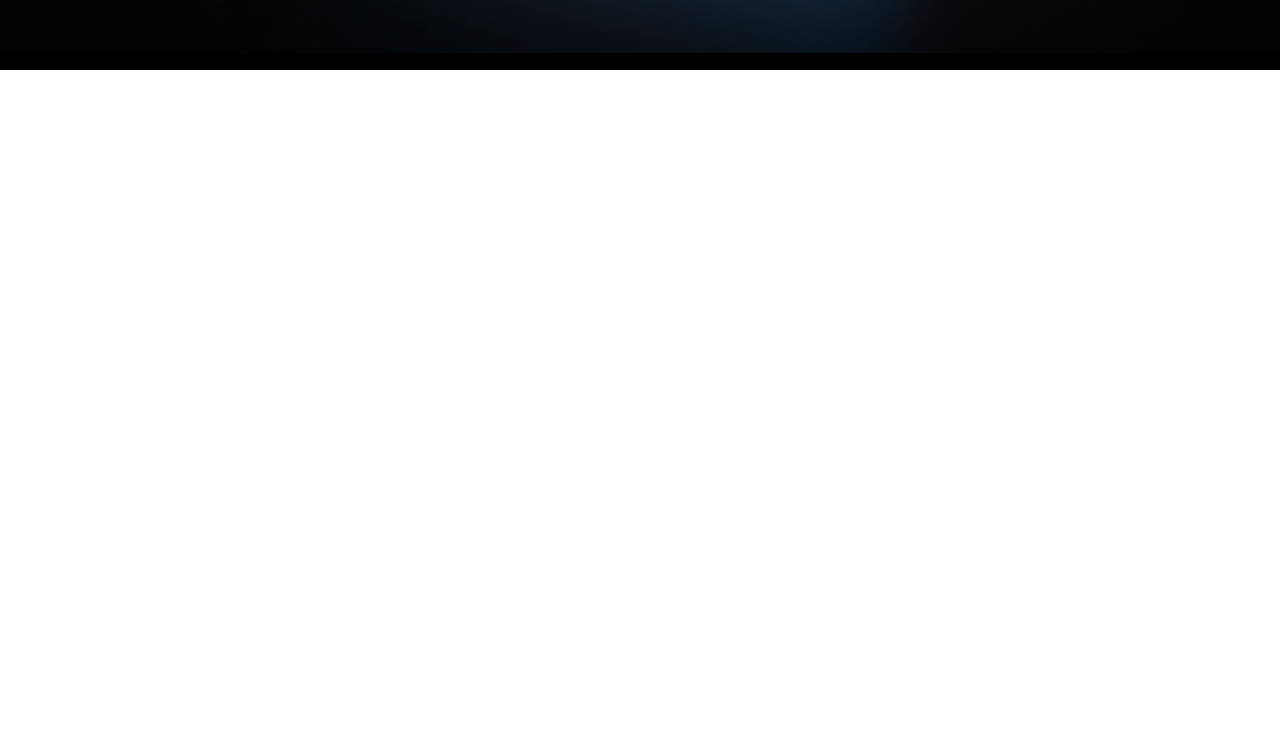
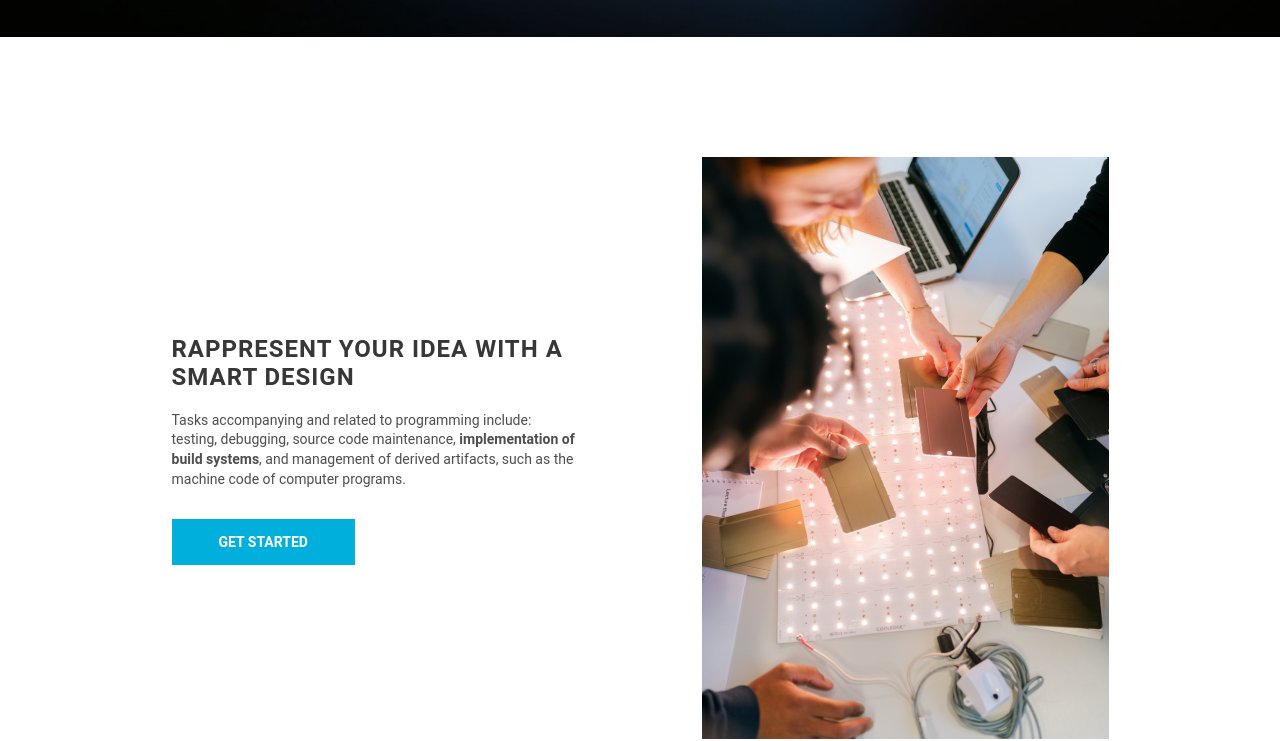
Before and after one commit to ShotAlex/webdev, a plain HTML site: page index.html in a window 1280 px wide. Shown: the part 708-1449 px from the top of the page. Before the commit the page ends 800 px from the top, so only its background shows below. Drawn offline with Linux system fonts and the light colour scheme.

Commit message:
feat: add 2 mirrow sections

```diff
--- a/index.html
+++ b/index.html
@@ -25,7 +25,7 @@
       <h3 class="header__subtitle">
         Whatever the approach to development may be, the final program must satisfy some fundamental properties
       </h3>
-      <button class="header-button">
+      <button class="header-button button">
         get started
       </button>
       <div class="header-social-links">
@@ -47,16 +47,56 @@
 
 
 
-  <main class="main"></main>
-    <section></section>
-    <section></section>
-    <section></section>
-    <section></section>
-    <section></section>
-    <section></section>
+  <main class="main">
+    <section class="rappresent container">
+      <div class="rappresent-content">
+        <div class="rappresent-content__title">
+          Rappresent your idea with
+          a smart Design
+        </div>
+        <div class="rappresent-content__subtitle">
+          Tasks accompanying and related to programming include: testing, debugging, source code maintenance,
+          <strong>implementation of build systems</strong>, and management of derived artifacts, such as the machine code of computer
+          programs.
+        </div>
+        <button class="rappresent-content__button button">get started</button>
+      </div>
+
+      <div class="rappresent-image">
+        <img src="./assets/idea.png" alt="idea image">
+      </div>
+    </section>
+
+
+    <section class="our-community">
+      <div class="container"></div>
+    </section>
+
+
+    <section class="implement container">
+      <div class="idea-image">
+        <img src="./assets/implement.png" alt="implement image">
+      </div>
+
+      <div class="implement-content">
+        <div class="idea-content__title">
+          Implement right Code
+        </div>
+        <div class="implement-content__subtitle">
+          These might be considered part of the <strong>programming process</strong>, but often the term software development is used
+          for this larger process with the term programming, implementation
+        </div>
+        <button class="implement-content__button button">Learn more</button>
+      </div>
+    </section>
+
+  </main>
 
 
 
-  <footer class="footer"></footer>
+
+  <footer class="footer">
+
+  </footer>
 </body>
 </html>
--- a/style.css
+++ b/style.css
@@ -17,6 +17,24 @@
     font-size: 1px;
     top: 100px;
     left: 100px;
+  }
+
+  .button {
+      background: #00AFDB;
+      padding: 15px 47px;
+      border: none;
+      cursor: pointer;
+      outline: none;
+
+      font-family: Roboto,
+      sans-serif;
+      font-style: normal;
+      font-weight: bold;
+      font-size: 14px;
+      line-height: 16px;
+      text-align: center;
+      text-transform: uppercase;
+      color: #fff;
   }
 /* END FONT, BASIC STYLE, CONTAINER */
 
@@ -53,6 +71,7 @@
 
 .header__title {
   margin-top: 136px;
+  margin-bottom: 0;
   font-family: Roboto, sans-serif;
   font-style: normal;
   font-weight: bold;
@@ -80,20 +99,6 @@
 
 .header-button {
   margin-top: 30px;
-  background: #00AFDB;
-  padding: 15px 47px;
-  border: none;
-  cursor: pointer;
-  outline: none;
-
-  font-family: Roboto, sans-serif;
-  font-style: normal;
-  font-weight: bold;
-  font-size: 14px;
-  line-height: 16px;
-  text-align: center;
-  text-transform: uppercase;
-  color: #fff;
 }
 
 .header-social-links {
@@ -106,8 +111,69 @@
 }
 /* END HEADER */
 
-/* MAIN */
-/* END MAIN */
+
+
+
+/* --- MAIN --- */
+/* rappresent */
+.rappresent {}
+.implement.container,
+.rappresent.container {
+  display: flex;
+  max-width: 1060px;
+  width: 100%;
+  padding: 120px 0 140px;
+  justify-content: space-around;
+  align-items: center;
+}
+
+.implement-content,
+.rappresent-content {
+  max-width: 407px;
+  width: 100%;
+  text-align: left;
+}
+
+.implement-content__title,
+.rappresent-content__title {
+  font-family: Roboto, sans-serif;
+  font-style: normal;
+  font-weight: bold;
+  font-size: 24px;
+  line-height: 28px;
+  letter-spacing: 1px;
+  text-transform: uppercase;
+  color: #373737;
+}
+
+.implement-content__subtitle,
+.rappresent-content__subtitle {
+  margin-top: 20px;
+
+  font-family: Roboto, sans-serif;
+  font-style: normal;
+  font-weight: normal;
+  font-size: 14px;
+  line-height: 140%;
+  color: #4E4E4E;
+}
+
+.implement-content__button,
+.rappresent-content__button {
+  margin-top: 30px;
+}
+
+.rappresent-image {}
+
+
+/* OUR COMMUNITY */
+.our-community {
+  padding: 120px 0 140px;
+  background: #F5F6F7;
+}
+/* --- END MAIN --- */
+
+
 
 /* FOOTER */
 /* END FOOTER */
```
Also changed, not shown: assets/idea.png (added), assets/implement.png (added).
